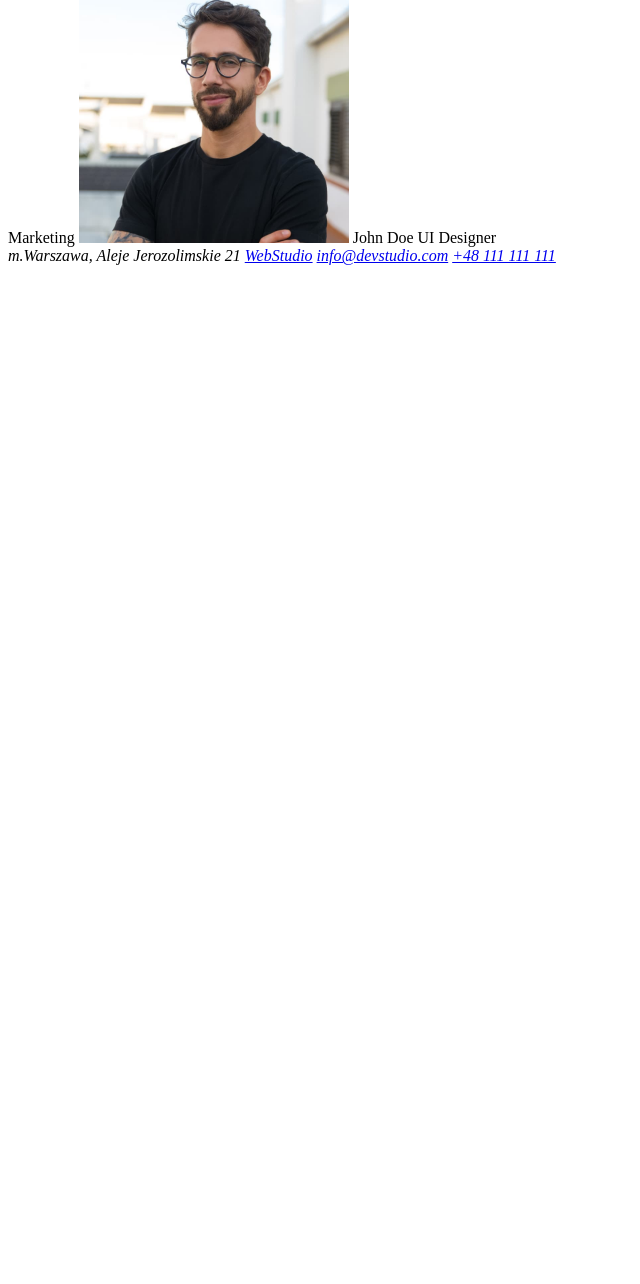
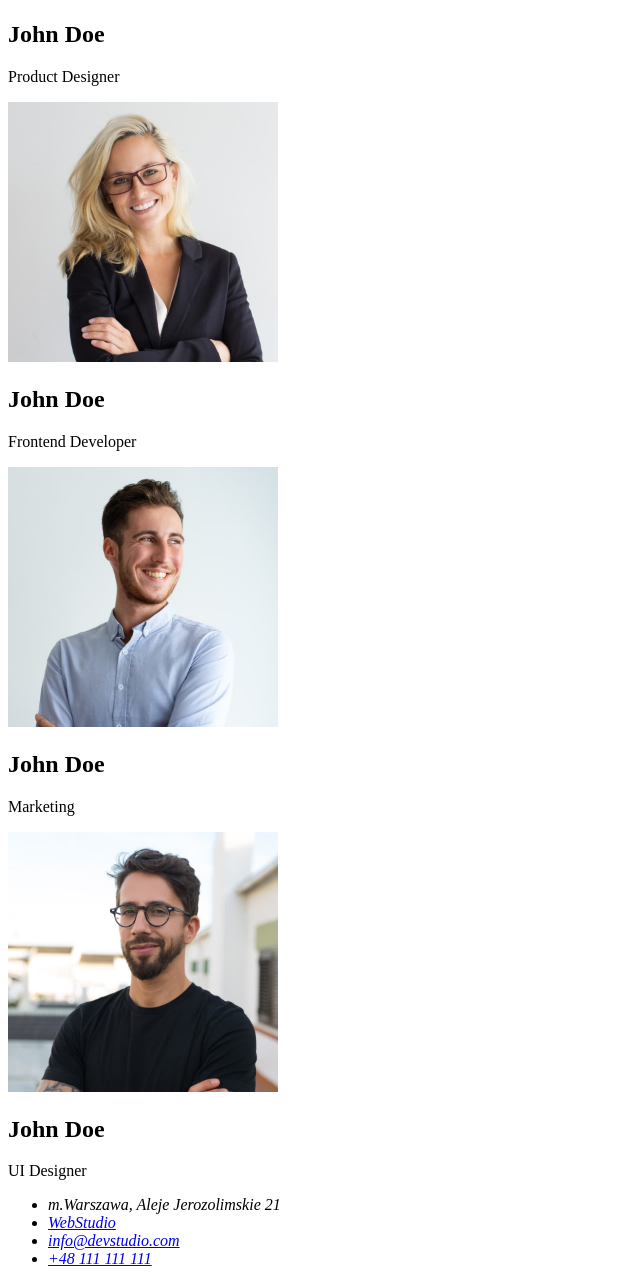
Before and after one commit to AndrzejSta/goit-markup-hw-01, a plain HTML site: page index.html in a window 1280 px wide. Shown: the part 1240-2524 px from the top of the page, without its empty margins (0-640 px from the left). Before the commit the page ends 1513 px from the top, so only its background shows below. Drawn offline with Linux system fonts and the light colour scheme.

Commit message:
dodanie list ul w footer i do linków za /nav, poprawa podziału na section

```diff
--- a/index.html
+++ b/index.html
@@ -16,33 +16,49 @@
           <li><a href="/contact/">Kontakt</a></li>
         </ul>
       </nav>
-      <a href="mailtoo:info@devstudio.com">info@devstudio.com</a>
-      <a href="tel:+48 111 111 111">+48 111 111 111</a>
+      <ul>
+        <li>
+          <a href="mailtoo:info@devstudio.com">info@devstudio.com</a>
+        </li>
+        <li>
+          <a href="tel:+48 111 111 111">+48 111 111 111</a>
+        </li>
+      </ul>
     </header>
     <main>
       <section>
         <h1>EFEKTYWNE ROZWIĄZANIA DLA WASZEGO BIZNESU</h1>
         <button type="button">Zamów usługe</button>
+      </section>
+      <section>
         <ul>
           <li>
             <h3>Lorem ipsum</h3>
-            <p>Lorem ipsum dolor sit amet, consectetur adipiscing elit. Nam vel arcu sem. Sed non
-            sodales dui. Interdum et malesuada</p>
+            <p>
+              Lorem ipsum dolor sit amet, consectetur adipiscing elit. Nam vel arcu sem. Sed non
+              sodales dui. Interdum et malesuada
+            </p>
           </li>
           <li>
             <h3>Lorem ipsum</h3>
-            <p>Lorem ipsum dolor sit amet, consectetur adipiscing elit. Nam vel arcu sem. Sed non
-            sodales dui. Interdum et malesuada</p>
+            <p>
+              Lorem ipsum dolor sit amet, consectetur adipiscing elit. Nam vel arcu sem. Sed non
+              sodales dui. Interdum et malesuada
+            </p>
           </li>
           <li>
             <h3>Lorem ipsum</h3>
-            <p>Lorem ipsum dolor sit amet, consectetur adipiscing elit. Nam vel arcu sem. Sed non
-            sodales dui. Interdum et malesuada</p>
+            <p>
+              Lorem ipsum dolor sit amet, consectetur adipiscing elit. Nam vel arcu sem. Sed non
+              sodales dui. Interdum et malesuada
+            </p>
           </li>
           <li>
             <h3>Lorem ipsum</h3>
-            <p>Lorem ipsum dolor sit amet, consectetur adipiscing elit. Nam vel arcu sem. Sed non
-            sodales dui. Interdum et malesuada</p>
+            <p>
+              Lorem ipsum dolor sit amet, consectetur adipiscing elit. Nam vel arcu sem. Sed non
+              sodales dui. Interdum et malesuada
+            </p>
           </li>
         </ul>
       </section>
@@ -55,21 +71,33 @@
       <section>
         <h2>Nasz zespół</h2>
         <img src="./images/img .4.jpg" alt="John Doe Product Designer" width="270" height="260" />
-        John Doe Product Designer
+        <h2>John Doe</h2>
+        <p>Product Designer</p>
         <img src="./images/img.5.jpg" alt="John Doe Frontend Developer" width="270" height="260" />
-        John Doe Frontend Developer
+        <h2>John Doe</h2>
+        <p>Frontend Developer</p>
         <img src="./images/img.6.jpg" alt="John Doe Marketing" width="270" height="260" />
-        John Doe Marketing
+        <h2>John Doe</h2>
+        <p>Marketing</p>
         <img src="./images/img.7.jpg" alt="John Doe UI Designer" width="270" height="260" />
-        John Doe UI Designer
-      </sectionh3
+        <h2>John Doe</h2>
+        <p>UI Designer</p>
+      </section>
     </main>
     <footer>
       <address>
-        m.Warszawa, Aleje Jerozolimskie 21
-        <a href="WebStudio">WebStudio</a>
-        <a href="mailtoo:info@devstudio.com">info@devstudio.com</a>
-        <a href="tel:+48 111 111 111">+48 111 111 111</a>
+        <ul>
+          <li>m.Warszawa, Aleje Jerozolimskie 21</li>
+          <li>
+            <a href="WebStudio">WebStudio</a>
+          </li>
+          <li>
+            <a href="mailtoo:info@devstudio.com">info@devstudio.com</a>
+          </li>
+          <li>
+            <a href="tel:+48 111 111 111">+48 111 111 111</a>
+          </li>
+        </ul>
       </address>
     </footer>
   </body>
```
